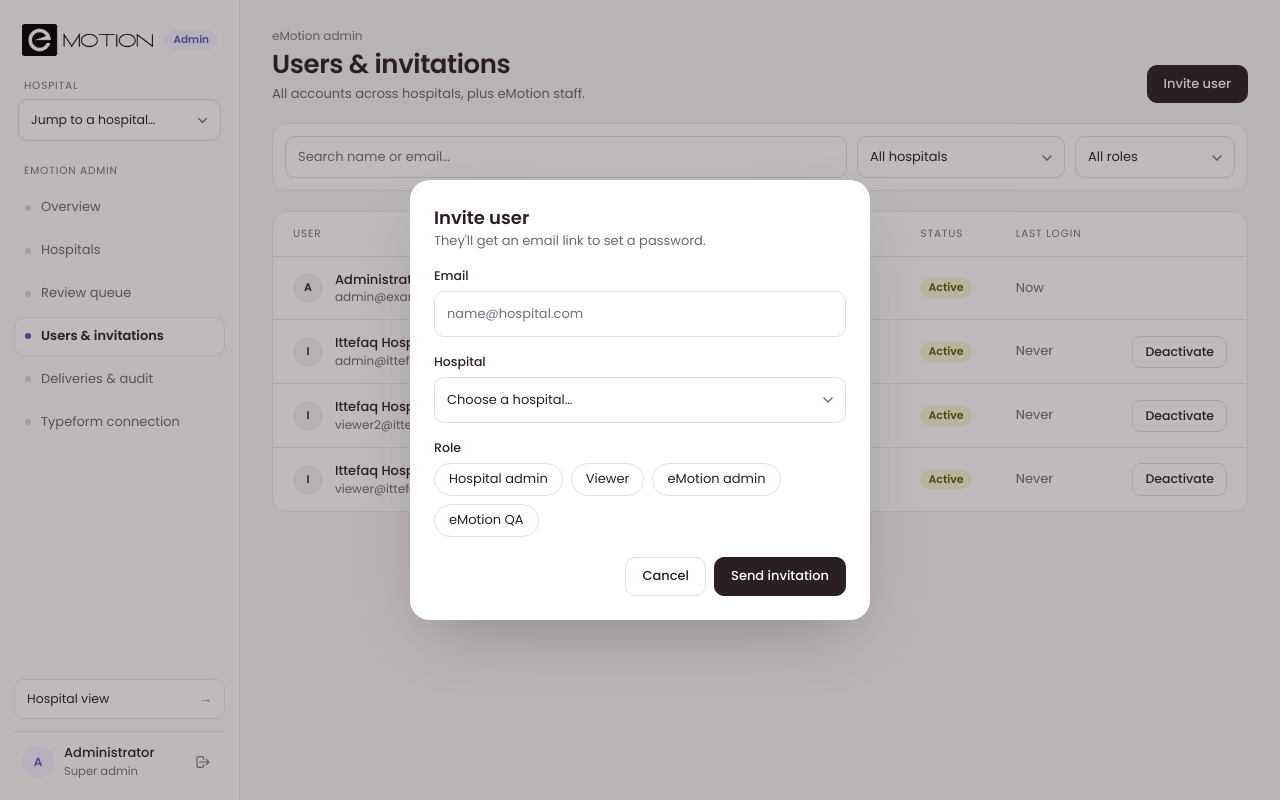
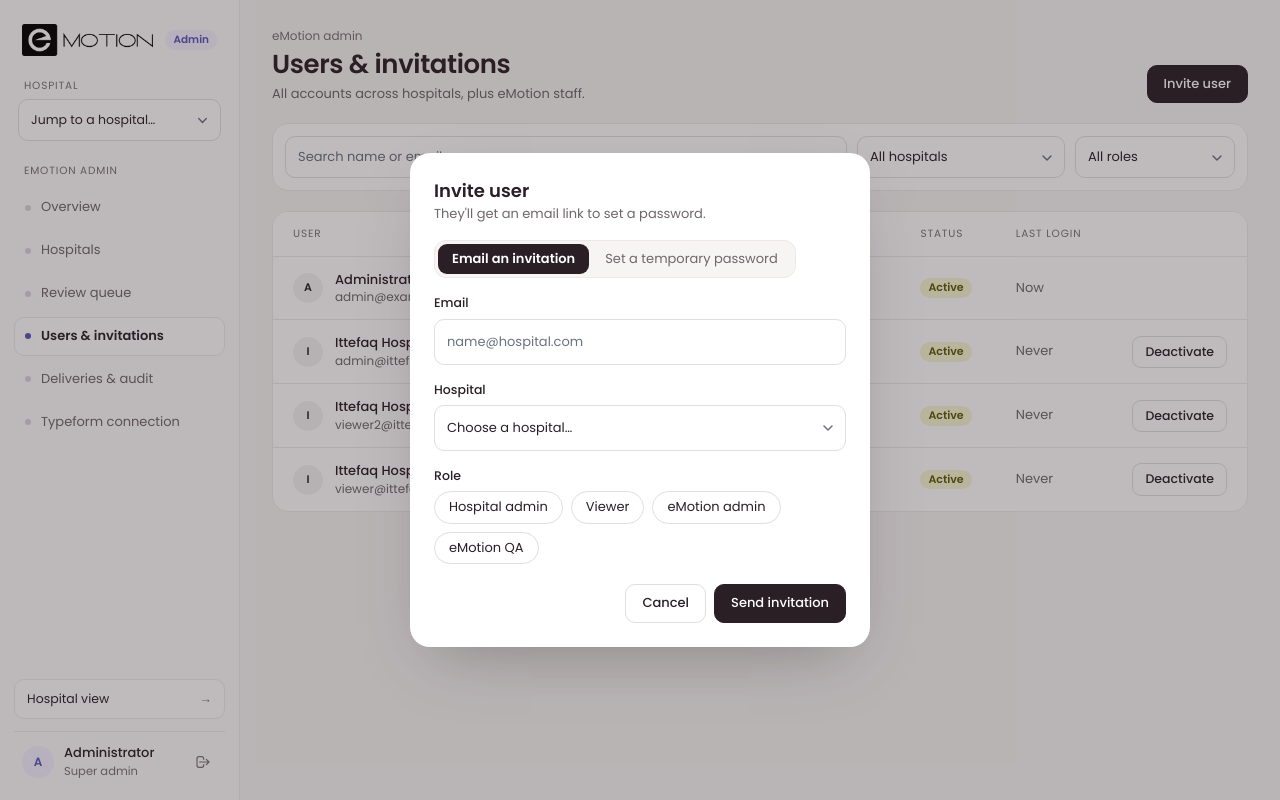
Before and after one commit to muhammadmashhood/emotions, a Laravel app: page /admin/users in a window 1280 px wide. Run offline with Laravel 12, Linux system fonts and the light colour scheme; a user stored in the database is signed in; data comes from the database, SQL or seed files in the repository; tables that the repository leaves empty hold one stand-in row (values such as "Sample post"); style sheets or scripts are compiled from the project's sources; parts of the project's set-up code (start-up, migrations or seed data) failed here and were passed over; some libraries are stand-ins or nearby versions.

Commit message:
users: create a user with a temporary password from the Users page
Co-Authored-By: Claude Fable 5.1 <noreply@anthropic.com>

```diff
--- a/app/Livewire/Admin/Users/Index.php
+++ b/app/Livewire/Admin/Users/Index.php
@@ -10,7 +10,9 @@ use App\Models\Hospital;
 use App\Models\User;
 use App\Models\UserInvitation;
 use Illuminate\Contracts\View\View;
+use Illuminate\Support\Str;
 use Illuminate\Validation\Rule;
+use Illuminate\Validation\ValidationException;
 use Livewire\Attributes\Layout;
 use Livewire\Attributes\Url;
 use Livewire\Component;
@@ -35,6 +37,18 @@ class Index extends Component
     public string $inviteRole = 'hospital_viewer';
 
     public string $inviteHospital = '';
+
+    /** 'invite' emails a link; 'create' sets a temporary password the admin hands over themselves. */
+    public string $mode = 'invite';
+
+    public string $createName = '';
+
+    public string $createPassword = '';
+
+    /** Shown once after a direct creation, then cleared. Never persisted or emailed. */
+    public ?string $createdPassword = null;
+
+    public ?string $createdEmail = null;
 
     public function updated(string $property): void
     {
@@ -69,6 +83,52 @@ class Index extends Component
         $this->reset('inviteEmail', 'inviteHospital');
         session()->flash('status', 'Invitation sent.');
         $this->dispatch('invite-sent');
+    }
+
+    public function generatePassword(): void
+    {
+        // Letters and digits only so it can be read out over the phone.
+        $this->createPassword = Str::password(12, symbols: false);
+    }
+
+    public function create(UserManager $users): void
+    {
+        $this->validate([
+            'createName' => ['required', 'string', 'max:255'],
+            'inviteEmail' => ['required', 'email', 'max:255'],
+            'inviteRole' => ['required', Rule::enum(Role::class)],
+            'inviteHospital' => ['nullable', 'exists:hospitals,uuid'],
+            'createPassword' => ['required', 'string'],
+        ]);
+
+        $role = Role::from($this->inviteRole);
+        $hospital = $this->inviteHospital !== '' ? Hospital::query()->where('uuid', $this->inviteHospital)->first() : null;
+
+        $this->authorize('create', [User::class, $role, $hospital]);
+
+        /** @var User $actor */
+        $actor = auth()->user();
+        try {
+            $user = $users->create($this->createName, $this->inviteEmail, $role, $hospital, $this->createPassword, $actor);
+        } catch (ValidationException $e) {
+            $map = ['email' => 'inviteEmail', 'role' => 'inviteRole', 'hospital_id' => 'inviteHospital', 'password' => 'createPassword'];
+            foreach ($e->errors() as $field => $messages) {
+                $this->addError($map[$field] ?? $field, (string) ($messages[0] ?? 'Invalid value.'));
+            }
+
+            return;
+        }
+
+        $this->createdPassword = $this->createPassword;
+        $this->createdEmail = $user->email;
+        $this->reset('createName', 'createPassword', 'inviteEmail', 'inviteHospital');
+        session()->flash('status', 'User created. Share the temporary password below with them.');
+        $this->dispatch('invite-sent');
+    }
+
+    public function dismissCreated(): void
+    {
+        $this->reset('createdPassword', 'createdEmail', 'createName', 'createPassword');
     }
 
     public function toggleActive(int $userId, UserManager $users): void
--- a/resources/views/livewire/admin/users/index.blade.php
+++ b/resources/views/livewire/admin/users/index.blade.php
@@ -7,6 +7,18 @@
     </x-ui.header>
 
     <x-ui.flash />
+
+    @if($createdPassword !== null)
+        <div class="rounded-2xl border border-em-ok/30 bg-em-ok-bg px-5 py-4 flex flex-col gap-2" role="status" x-data="{ copied: false }">
+            <div class="text-[13px] font-semibold text-em-ink">Temporary password for {{ $createdEmail }}</div>
+            <div class="flex flex-wrap items-center gap-2">
+                <code class="px-3 py-1.5 rounded-lg bg-white border border-em-line text-base tracking-wider select-all">{{ $createdPassword }}</code>
+                <button type="button" class="btn btn-secondary btn-sm" x-on:click="navigator.clipboard.writeText(@js($createdPassword)).then(() => { copied = true; setTimeout(() => copied = false, 2000) })"><span x-text="copied ? 'Copied' : 'Copy'">Copy</span></button>
+                <button type="button" class="btn btn-secondary btn-sm" wire:click="dismissCreated">Done</button>
+            </div>
+            <p class="text-xs text-em-soft">It is shown only once. Copy it now and pass it on yourself; they must choose their own password when they first sign in.</p>
+        </div>
+    @endif
 
     <div class="bg-white border border-em-line rounded-2xl p-3 flex flex-wrap gap-2.5">
         <input type="search" wire:model.live.debounce.300ms="search" placeholder="Search name or email…" class="field flex-1 min-w-56" aria-label="Search users">
@@ -86,12 +98,25 @@
 
     {{-- Invite dialog --}}
     <div x-show="inviting" x-cloak class="fixed inset-0 z-50 flex items-start sm:items-center justify-center p-4 bg-em-ink/30" x-transition.opacity>
-        <form wire:submit="invite" x-on:click.outside="inviting = false" role="dialog" aria-modal="true" aria-labelledby="invite-title"
+        <form wire:submit="{{ $mode === 'create' ? 'create' : 'invite' }}" x-on:click.outside="inviting = false" role="dialog" aria-modal="true" aria-labelledby="invite-title"
               class="w-full max-w-[460px] bg-white rounded-[20px] p-6 flex flex-col gap-4 shadow-[0_24px_64px_-24px_rgba(43,31,38,0.35)]">
             <div>
-                <h2 id="invite-title" class="text-lg font-semibold">Invite user</h2>
-                <p class="text-[13px] text-em-soft">They'll get an email link to set a password.</p>
+                <h2 id="invite-title" class="text-lg font-semibold">{{ $mode === 'create' ? 'Create user' : 'Invite user' }}</h2>
+                <p class="text-[13px] text-em-soft">{{ $mode === 'create' ? 'Share the password with them yourself. They must change it when they first sign in.' : "They'll get an email link to set a password." }}</p>
             </div>
+            <div class="inline-flex p-[3px] gap-0.5 bg-em-bg border border-em-line rounded-xl w-fit" role="tablist" aria-label="How to add the user">
+                @foreach(['invite' => 'Email an invitation', 'create' => 'Set a temporary password'] as $key => $label)
+                    <button type="button" wire:click="$set('mode', '{{ $key }}')" role="tab" aria-selected="{{ $mode === $key ? 'true' : 'false' }}"
+                            class="px-3.5 py-1.5 rounded-[9px] text-[13px] {{ $mode === $key ? 'bg-em-ink text-white font-semibold' : 'text-em-soft hover:text-em-ink' }}">{{ $label }}</button>
+                @endforeach
+            </div>
+            @if($mode === 'create')
+                <div>
+                    <label class="label" for="createName">Full name</label>
+                    <input id="createName" type="text" wire:model="createName" class="field py-2.5" placeholder="Name as it should appear" required>
+                    <x-input-error :messages="$errors->get('createName')" class="mt-1" />
+                </div>
+            @endif
             <div>
                 <label class="label" for="inviteEmail">Email</label>
                 <input id="inviteEmail" type="email" wire:model="inviteEmail" class="field py-2.5" placeholder="name@hospital.com" required>
@@ -118,10 +143,25 @@
                     @endforeach
                 </div>
                 <x-input-error :messages="$errors->get('role')" class="mt-1" />
+                <x-input-error :messages="$errors->get('inviteRole')" class="mt-1" />
             </fieldset>
+            @if($mode === 'create')
+                <div>
+                    <label class="label" for="createPassword">Temporary password</label>
+                    <div class="flex gap-2">
+                        <input id="createPassword" type="text" wire:model="createPassword" class="field py-2.5 font-mono" placeholder="At least 8 characters" autocomplete="off" required>
+                        <button type="button" class="btn btn-secondary shrink-0" wire:click="generatePassword">Generate</button>
+                    </div>
+                    <x-input-error :messages="$errors->get('createPassword')" class="mt-1" />
+                </div>
+            @endif
             <div class="flex justify-end gap-2 pt-1">
                 <button type="button" class="btn btn-secondary" x-on:click="inviting = false">Cancel</button>
-                <button type="submit" class="btn btn-primary" wire:loading.attr="disabled" wire:target="invite">Send invitation</button>
+                @if($mode === 'create')
+                    <button type="submit" class="btn btn-primary" wire:loading.attr="disabled" wire:target="create">Create user</button>
+                @else
+                    <button type="submit" class="btn btn-primary" wire:loading.attr="disabled" wire:target="invite">Send invitation</button>
+                @endif
             </div>
         </form>
     </div>
```
Also changed, not shown: tests/Feature/Admin/UserCreationTest.php (+26 -0 lines).
